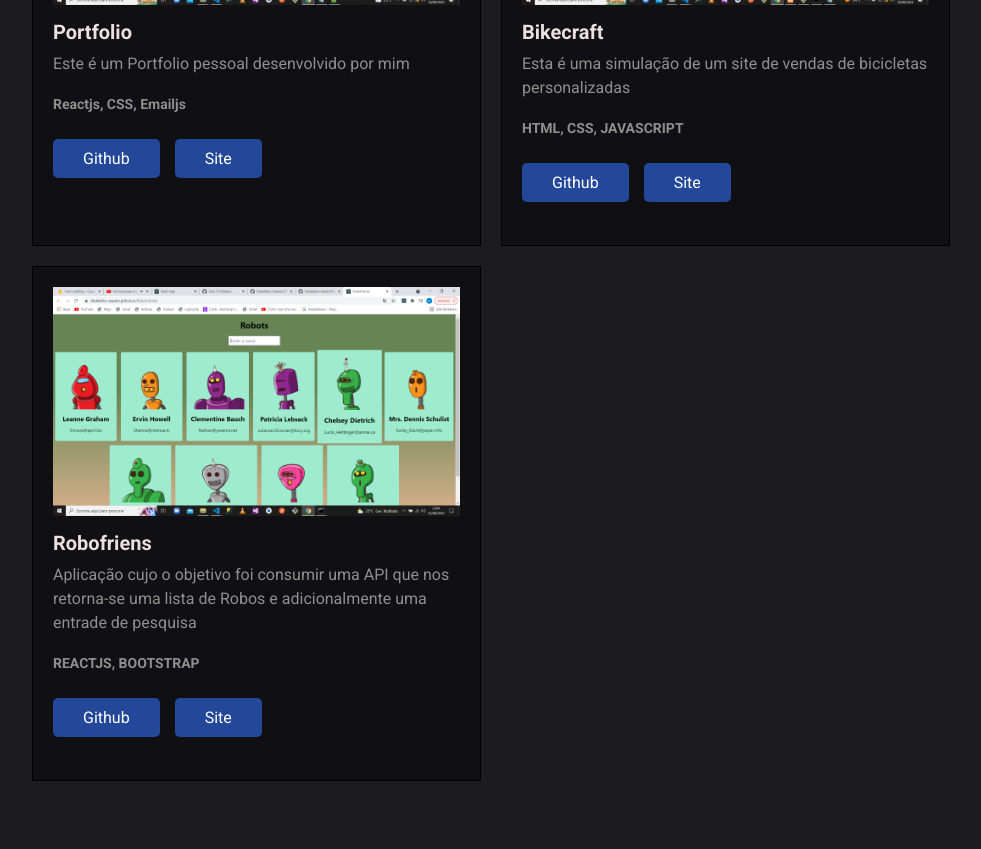
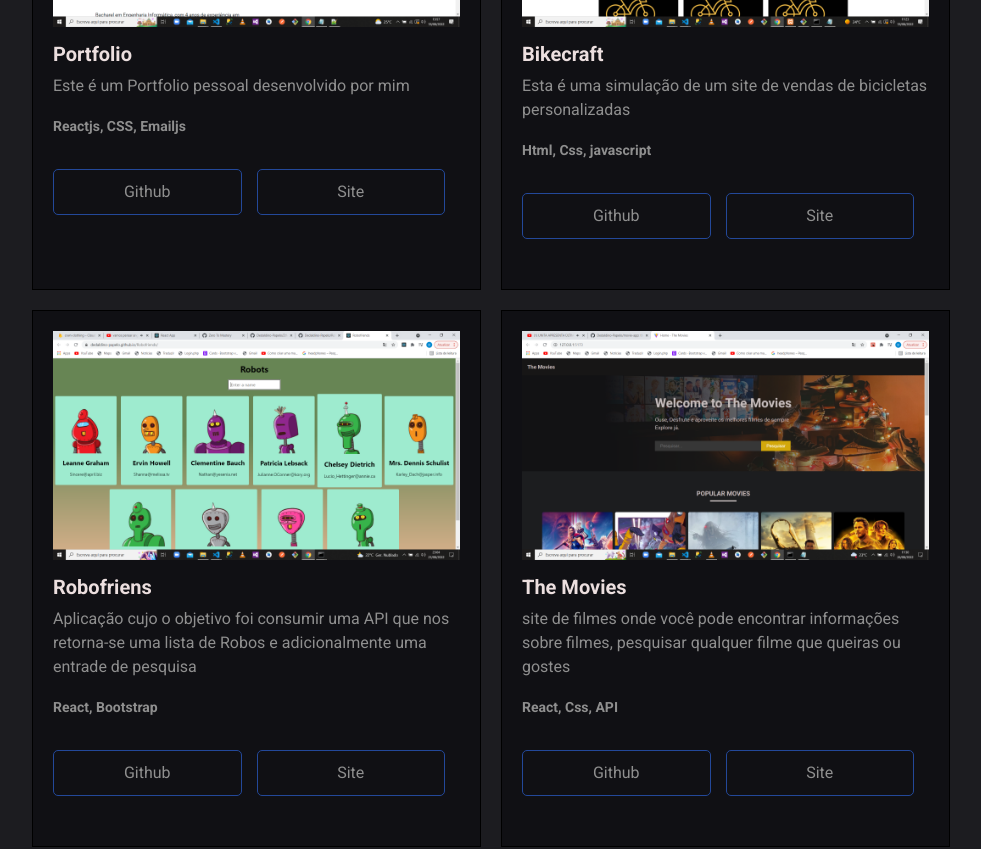
Before and after one commit to Dedaldino-Papelo/new-portfolio, a React (Create React App) app: page / in a window 1280 px wide. Shown: the part 2220-3069 px from the top of the page, without its empty margins (149-1130 px from the left). Built offline with nearby package versions, Linux system fonts and the light colour scheme.

Commit message:
make some changes to the project

```diff
--- a/src/Project.js
+++ b/src/Project.js
@@ -3,6 +3,7 @@ import EventPlatform from './assets/img/EventPlatform.png'
 import portfolio from './assets/img/portfolio.png'
 import Bikecraft from './assets/img/Bikecraft.png'
 import Robofriends from './assets/img/robofriends.png'
+import Themovies from './assets/img/The-movies.png'
 
 const Projects = [
     {
@@ -44,7 +45,7 @@ const Projects = [
         name: "Bikecraft",
         descrition: "Esta é uma simulação de um site de vendas de bicicletas personalizadas",
         image: `${Bikecraft}`,
-        stacks: "HTML, CSS, JAVASCRIPT",
+        stacks: "Html, Css, javascript",
         url: {
             github: "https://github.com/Dedaldino-Papelo/bikecraft",
             live: "https://stormy-gorge-20152.herokuapp.com/"
@@ -55,10 +56,21 @@ const Projects = [
         name: "Robofriens",
         descrition: "Aplicação cujo o objetivo foi consumir uma API que nos retorna-se uma lista de Robos e adicionalmente uma entrade de pesquisa",
         image: `${Robofriends}`,
-        stacks: "REACTJS, BOOTSTRAP",
+        stacks: "React, Bootstrap",
         url: {
             github: "https://github.com/Dedaldino-Papelo/Robofriends",
             live: "https://dedaldino-papelo.github.io/Robofriends/"
+        }
+    },
+    {
+        id: "6",
+        name: "The Movies",
+        descrition: "site de filmes onde você pode encontrar informações sobre filmes, pesquisar qualquer filme que queiras ou gostes",
+        image: `${Themovies}`,
+        stacks: "React, Css, API",
+        url: {
+            github: "https://github.com/Dedaldino-Papelo/movie-app",
+            live: "https://movie-app-nine-murex.vercel.app/"
         }
     }
 
--- a/src/components/Home/Home.js
+++ b/src/components/Home/Home.js
@@ -4,6 +4,7 @@ import Logo from '../../assets/img/Code typing-bro.png'
 import Typewriter from "typewriter-effect";
 
 const Home = () => {
+
   return (
     <section id="home" className="Home">
       <div className="content">
--- a/src/components/projects/style.css
+++ b/src/components/projects/style.css
@@ -47,19 +47,26 @@
 
 .project .grid .url{
     margin: 30px 0;
+    display: flex;
+    flex-direction: row;
+    justify-content: center;
+    align-items: center;
 }
 
-.project .grid .Btn{
-   background-color: #234899;
+.project .grid .url .Btn{
+    border: 1px solid #234899 ;
+   width: 100%;
+   text-align: center;
     text-decoration: none;
     padding: 10px 30px;
     border-radius: 5px;
-    color: #fff;
+    color: #8f8f8f;
     margin-right: 15px;
     transition: all 0.3s;
 }
 .project .grid .Btn:hover{
    background-color: #113ea0;
+   color: #fff;
 }
 @media only screen and (max-width: 767px) {
     .project{
```
Also changed, not shown: src/assets/img/The-movies.png (added).
